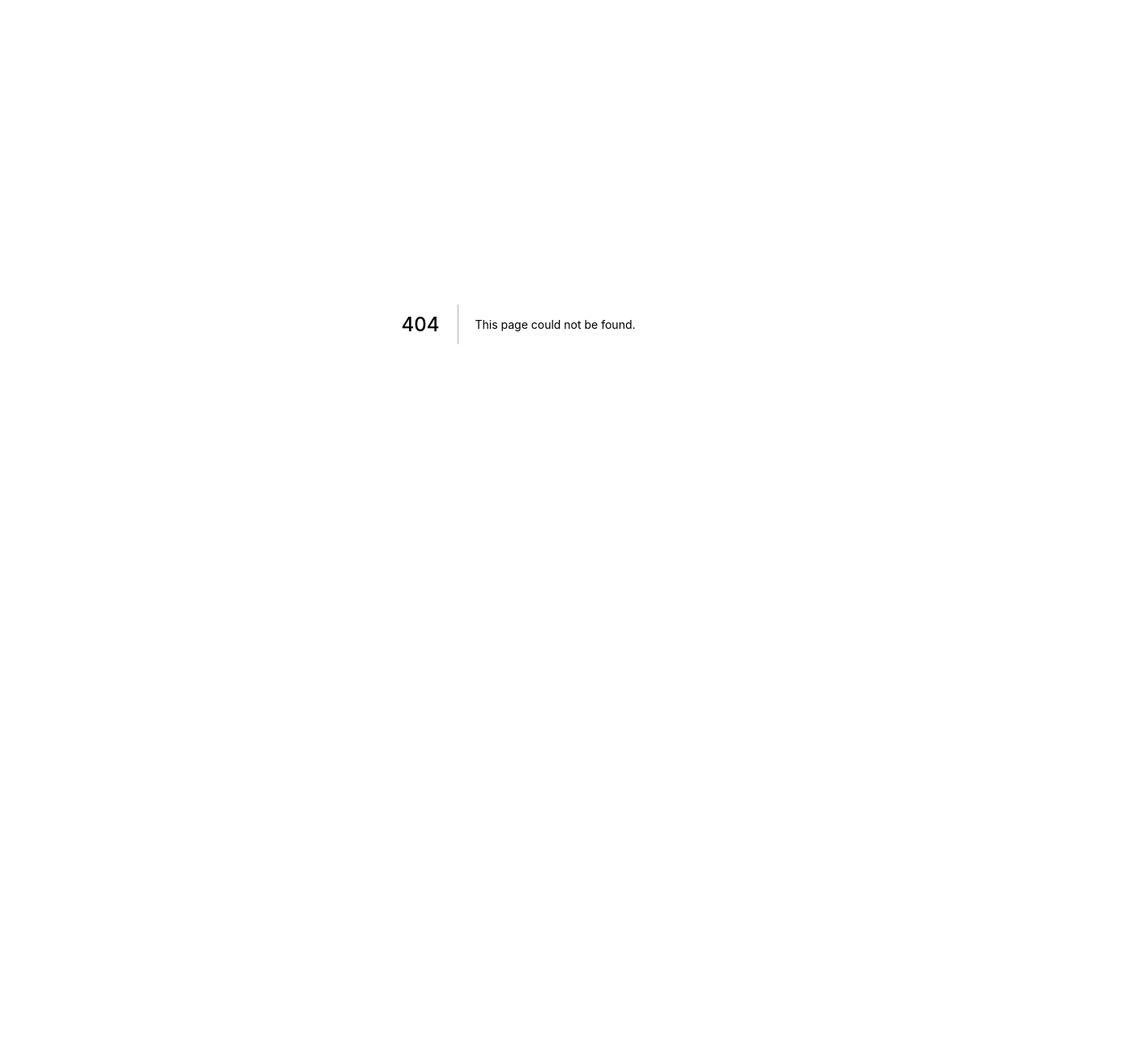
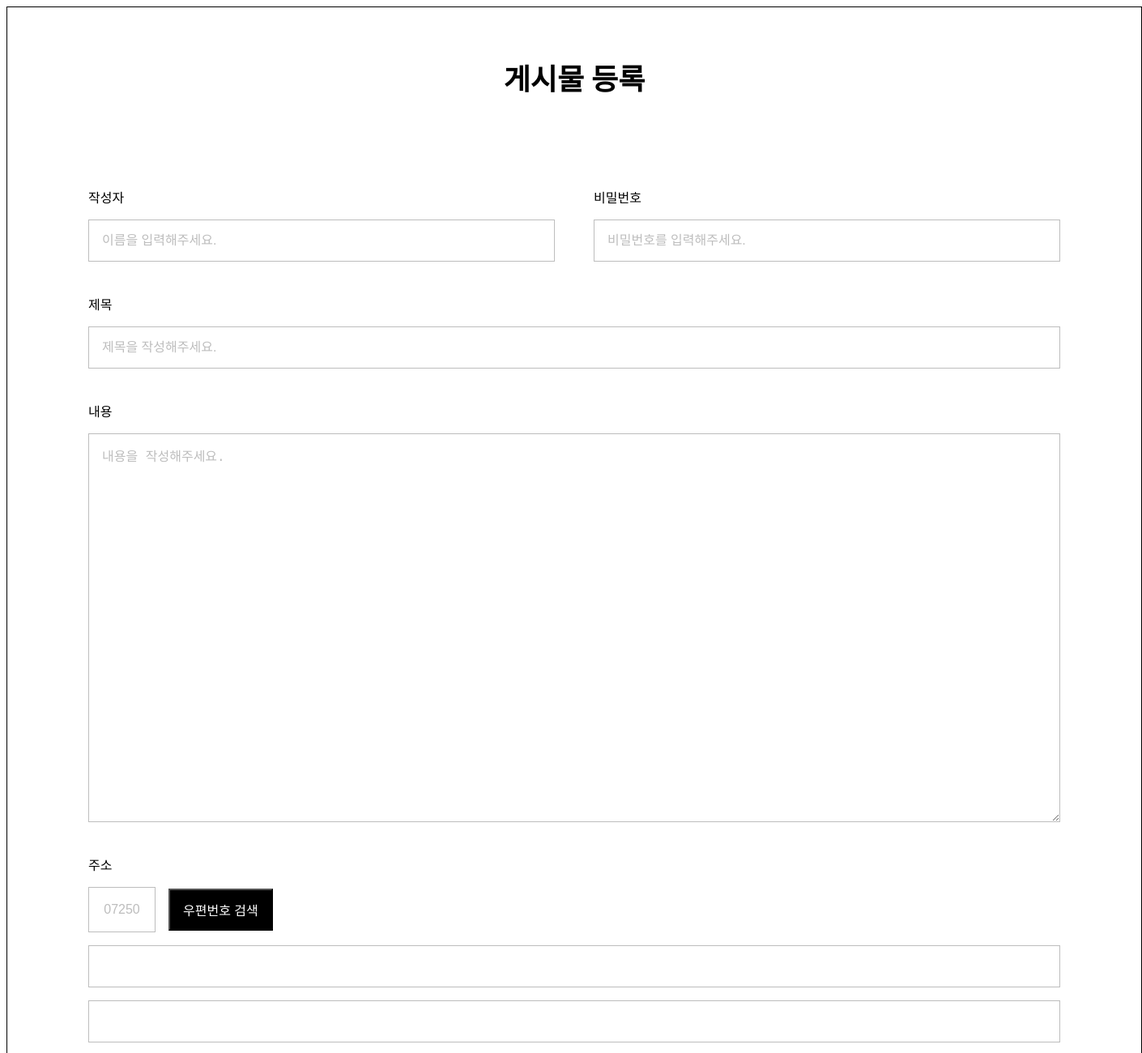
Before and after one commit to KimYjoo/inflearn_FE_codecamp, a Next.js app in the folder codecamp-frontend-김용주/freeboard_fronted/: page /boards/new in a window 1280 px wide. Before the commit this address had no page. Shown: the top 1300 px of the page at 81% size, 1410 px wide, since content can reach past the window. Before the commit the page ends 800 px from the top, so only its background shows below. Built offline with nearby package versions, Linux system fonts and the light colour scheme.

Commit message:
chore: section01 portfolio

```diff
--- /dev/null
+++ b/codecamp-frontend-김용주/freeboard_fronted/pages/boards/new/index.js
@@ -0,0 +1,68 @@
+import {Wrapper, Title, WrapperBody, UnregisteredAuth, UnregisteredItem, PostItem, Tip, InputText, InputConText, ETCItem, InputPostalcode, ButtonPostalcode, UploadImage, ButtonPost} from '../../../styles/post'
+
+export default function port_unregistered() {
+    return(
+        <Wrapper>
+            <Title>게시물 등록</Title>
+            <WrapperBody>
+                <UnregisteredAuth>
+                    <UnregisteredItem>
+                        <Tip>작성자</Tip>
+                        <InputText placeholder='이름을 입력해주세요.'/>
+                    </UnregisteredItem>
+                    <UnregisteredItem>
+                        <Tip>비밀번호</Tip>
+                        <InputText placeholder='비밀번호를 입력해주세요.'/>
+                    </UnregisteredItem>
+                </UnregisteredAuth>
+                <PostItem>
+                    <Tip>제목</Tip>
+                    <InputText placeholder='제목을 작성해주세요.'/>
+                </PostItem>
+                <PostItem>
+                    <Tip>내용</Tip>
+                    <InputConText placeholder='내용을 작성해주세요.'/>
+                </PostItem>
+                <PostItem>
+                    <Tip>주소</Tip>
+                    <ETCItem>
+                        <InputPostalcode placeholder='07250'/>
+                        <ButtonPostalcode>우편번호 검색</ButtonPostalcode>
+                    </ETCItem>
+                    <InputText/>
+                    <InputText/>
+                </PostItem>
+                <PostItem>
+                    <Tip>유튜브</Tip>
+                    <InputText placeholder='링크를 복사해주세요.'/>
+                </PostItem>
+                <PostItem>
+                    <Tip>사진 첨부</Tip>
+                    <ETCItem>
+                        <UploadImage>
+                            <div>+</div>
+                            <div>Upload</div>
+                        </UploadImage>
+                        <UploadImage>
+                            <div>+</div>
+                            <div>Upload</div>
+                        </UploadImage>
+                        <UploadImage>
+                            <div>+</div>
+                            <div>Upload</div>
+                        </UploadImage>
+                    </ETCItem>
+                </PostItem>
+                <PostItem>
+                    <Tip>메인 설정</Tip>
+                    <ETCItem>
+                        <input type="radio" name="mainSetting" id="" /> 유튜브
+                        <input type="radio" name="mainSetting" id="" /> 사진
+                    </ETCItem>
+                </PostItem>
+            </WrapperBody>
+            <ButtonPost>등록하기</ButtonPost>
+
+        </Wrapper>
+    )
+}
--- /dev/null
+++ b/codecamp-frontend-김용주/freeboard_fronted/styles/post.js
@@ -0,0 +1,122 @@
+import styled from '@emotion/styled'
+
+export const Wrapper = styled.div`
+    width: 1200px;
+    border: 1px solid black;
+    display: flex;
+    flex-direction: column;
+    align-items: center;
+    justify-content: space-between;
+    padding: 60px 100px;
+`;
+
+export const Title = styled.div`
+    width: 100%;
+    font-weight: 700;
+    font-size: 36px;
+    text-align: center;
+`;
+
+export const WrapperBody = styled.div`
+    width: 100%;
+    flex-direction: column;
+    align-items: center;
+    justify-content: space-between;
+    margin: 70px 0px;
+`;
+
+export const UnregisteredAuth = styled.div`
+    width: 100%;
+    display: flex;
+    flex-direction: row;
+    justify-content: space-between;
+    margin-top: 40px;
+`;
+
+export const UnregisteredItem = styled.div`
+    width: 48%;
+
+`;
+
+export const PostItem = styled.div`
+    width: 100%;
+    display: flex;
+    flex-direction: column;
+    margin-top: 40px;
+`;
+
+
+export const Tip = styled.span`
+    font-size: 16px;
+    font-weight: 500;
+`;
+
+export const InputText = styled.input`
+    width: 100%;
+    height: 52px;
+    margin-top: 16px;
+    box-sizing: border-box;
+    padding: 0px 16px;
+    border: 1px solid #BDBDBD;
+    font-size: 16px;
+    &::placeholder{
+        color: #BDBDBD;
+    }
+`
+
+export const InputConText = styled.textarea`
+    width: 100%;
+    height: 480px;
+    margin-top: 16px;
+    padding: 14px 16px;
+    box-sizing: border-box;
+    border: 1px solid #BDBDBD;
+    font-size: 16px;
+    &::placeholder{
+        color: #BDBDBD;
+    }
+`
+export const ETCItem = styled.div`
+    width: 100%;
+    margin-top: 16px;
+    display: flex;
+    flex-direction: row;
+    align-items: center;
+`;
+
+export const InputPostalcode = styled.input`
+    width: 77px;
+    height: 52px;
+    font-size: 16px;
+    text-align: center;
+    border: 1px solid #BDBDBD;
+    margin: 0px 16px 0px 0px;
+    &::placeholder{
+        color: #BDBDBD;
+    }
+`
+
+export const ButtonPostalcode = styled.button`
+    height: 52px;
+    font-size: 16px;
+    background-color: black;
+    padding: 0px 16px;
+    color: white;
+`
+
+export const UploadImage = styled.div`
+    width: 78px;
+    height: 78px;
+    background-color: #BDBDBD;
+    display: flex; flex-direction: column;
+    justify-content: center; align-items: center;
+    margin-right: 16px;
+`
+
+export const ButtonPost = styled.button`
+    width: 179px;
+    height: 52px;
+    background-color: #FFD600;
+    font-size: 16px;
+    border: none;
+`
```
Also changed, not shown: codecamp-frontend-김용주/freeboard_fronted/pages/index.js (+0 -10 lines), 1 other file (tests, documents, lock files or other folders).
